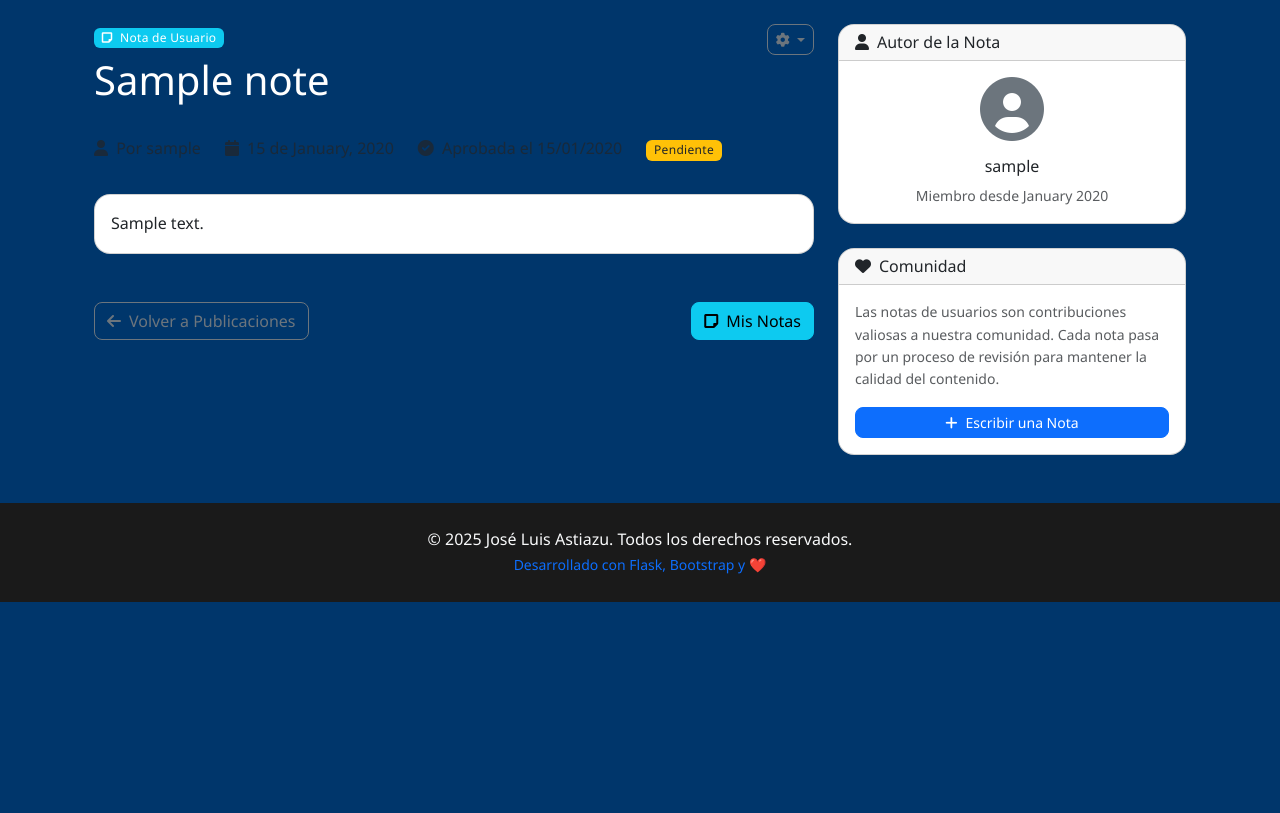
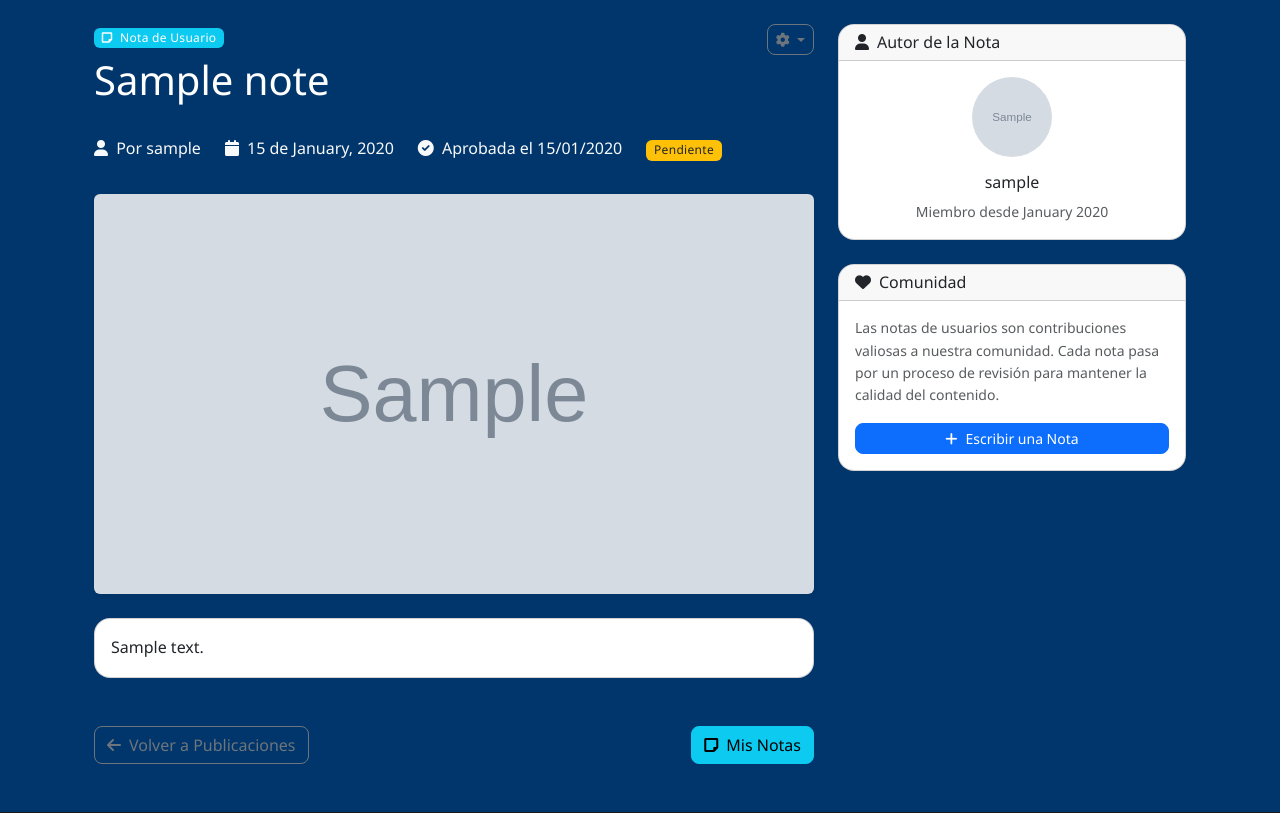
Before and after one commit to astiazu/bioforge-pro, a Flask app: page /note/1 in a window 1280 px wide. Shown: the part 111-924 px from the top of the page. Before the commit the page ends 713 px from the top, so only its background shows below. Run offline with Flask 3, Linux system fonts and the light colour scheme; a user stored in the database is signed in; tables that the repository leaves empty hold one stand-in row (values such as "Sample post"); grey boxes marked "Sample" are stand-in pictures.

Commit message:
Arreglo de fotos subida a Cloudinary

```diff
--- a/templates/view_note.html
+++ b/templates/view_note.html
@@ -64,7 +64,7 @@
                 </div>
 
                 <!-- Note Meta -->
-                <div class="d-flex flex-wrap align-items-center text-muted mb-4">
+                <div class="d-flex flex-wrap align-items-center text-light mb-4">
                     <div class="me-4 mb-2">
                         <i class="fas fa-user me-1"></i>
                         Por {{ note.author.username }}
@@ -87,7 +87,15 @@
                     </div>
                 </div>
             </header>
-
+            <!-- Note Image -->
+            {% if note.featured_image %}
+            <div class="mb-4">
+                <img src="{{ note.featured_image }}"
+                    alt="{{ note.title }}"
+                    class="img-fluid rounded shadow-sm"
+                    style="width: 100%; height: 400px; object-fit: cover;">
+            </div>
+            {% endif %}
             <!-- Note Content -->
             <div class="card">
                 <div class="card-body">
@@ -154,8 +162,8 @@
                         </h6>
                     </div>
                     <div class="card-body text-center">
-                        {% if note.author.profile_image_url %}
-                        <img src="{{ note.author.profile_image_url }}"
+                        {% if note.author.profile_photo %}
+                        <img src="{{ note.author.profile_photo }}"
                              alt="{{ note.author.username }}"
                              class="rounded-circle mb-3"
                              width="80" height="80"
```
